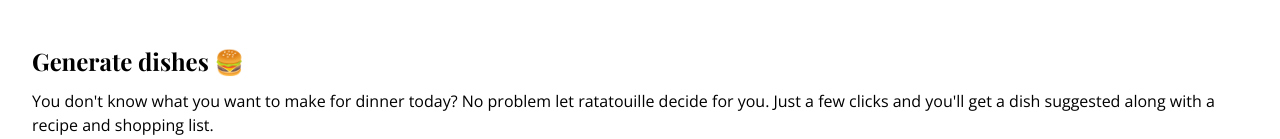
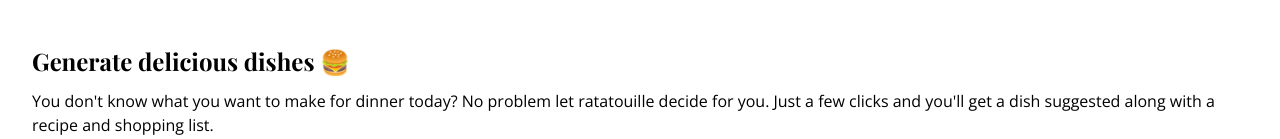
Before and after one commit to Cyber-SW/ratatouille, a React (Vite) app in the folder food-prep-client/: page / in a window 1280 px wide. Shown: the part 797-936 px from the top of the page. Built offline with nearby package versions, Linux system fonts and the light colour scheme.

Commit message:
final adjustments

```diff
--- a/food-prep-client/src/pages/HomePage.jsx
+++ b/food-prep-client/src/pages/HomePage.jsx
@@ -25,7 +25,7 @@
                 <h2 className="section-one-headline">How it works</h2>
 
                 <div className="section-one-container">
-                    <h2 className="section-one-subline">Generate dishes 🍔</h2>
+                    <h2 className="section-one-subline">Generate delicious dishes 🍔</h2>
                     <p>You don't know what you want to make for dinner today? No problem let ratatouille decide for you.
                     Just a few clicks and you'll get a dish suggested along with a recipe and shopping list.</p>
                 </div>
```
